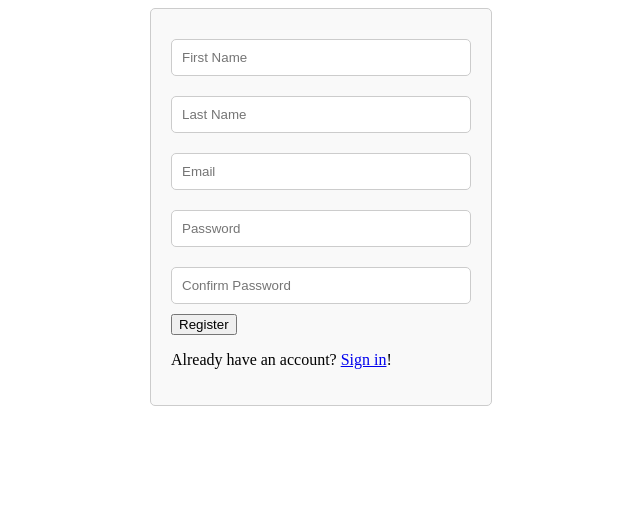
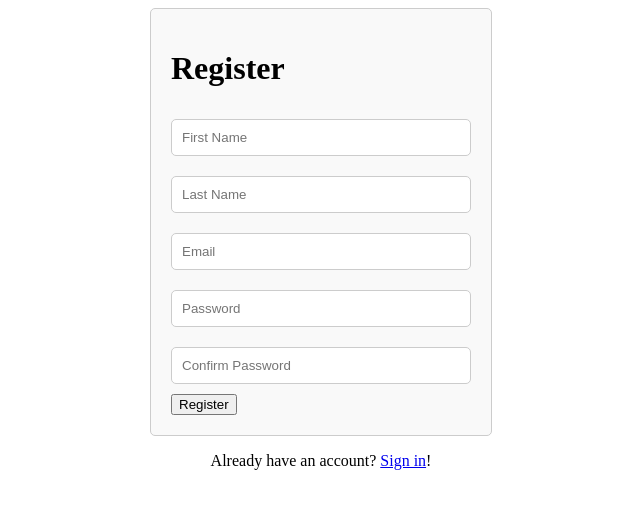
Before and after one commit to jyalexander63/Lab-Repos, a website: page register.html in a window 1280 px wide. Shown: the whole page, without its empty margins (319-959 px from the left). Drawn offline with nearby package versions, Linux system fonts and the light colour scheme.

Commit message:
updates to styles

```diff
--- a/Content/styles.css
+++ b/Content/styles.css
@@ -1,44 +1,3 @@
-/* styles.css */
-
-/* CSS styles for the login form */
-/* .login-container {
-    max-width: 300px;
-    margin: 0 auto;
-    padding: 20px;
-    border: 1px solid #ccc;
-    border-radius: 5px;
-    background-color: #f9f9f9;
-}
-
-.login-container h2 {
-    text-align: center;
-}
-
-.login-container input[type="text"],
-.login-container input[type="password"] {
-    width: 100%;
-    padding: 10px;
-    margin: 10px 0;
-    box-sizing: border-box;
-    border: 1px solid #ccc;
-    border-radius: 5px;
-}
-
-.login-container input[type="submit"] {
-    width: 100%;
-    padding: 10px;
-    margin-top: 10px;
-    box-sizing: border-box;
-    border: none;
-    border-radius: 5px;
-    background-color: #007bff;
-    color: #fff;
-    cursor: pointer;
-}
-
-.login-container input[type="submit"]:hover {
-    background-color: #0056b3;
-} */
 
 /* CSS styles for the register form */
 form {
@@ -79,3 +38,7 @@ form input[type="submit"] {
 form input[type="submit"]:hover {
     background-color: #0056b3;
 }
+
+.already-have-account {
+    text-align: center;
+}
--- a/register.html
+++ b/register.html
@@ -7,9 +7,11 @@
     <link rel="stylesheet" href="./Content/styles.css">
 </head>
 <body>
+
     <div id="ErrorMessage" style="display: none;"></div>
 
     <form id="registerForm">
+        <h1>Register</h1>
         <input type="text" id="firstName" name="firstName" placeholder="First Name">
         <input type="text" id="lastName" name="lastName" placeholder="Last Name">
         <input type="text" id="email" name="email" placeholder="Email">
@@ -17,9 +19,9 @@
         <input type="password" id="confirmPassword" name="confirmPassword" placeholder="Confirm Password">
 
         <button type="submit">Register</button>
+    </form>
+    <p class="already-have-account">Already have an account? <a href="login.html">Sign in</a>!</p>
 
-        <p>Already have an account? <a href="login.html">Sign in</a>!</p>
-    </form>
 
     <!-- Include jQuery -->
     <script src="./node_modules/jquery/dist/jquery.min.js"></script>
```
Also changed, not shown: login.html (+2 -1 lines).
